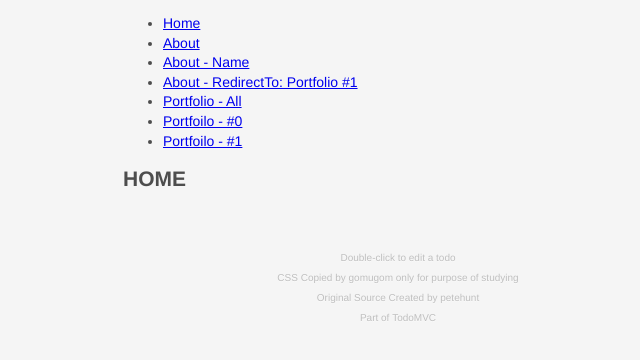
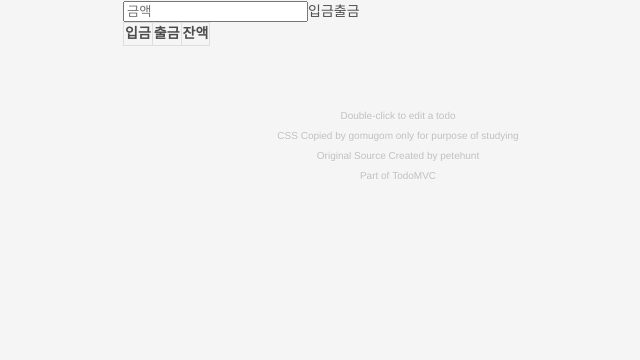
Before and after one commit to react-study/playground-4, a React app: page / in a window 1280 px wide. Shown: the top 360 px of the page, without its empty margins (242-882 px from the left). Built offline with nearby package versions, Linux system fonts and the light colour scheme.

Commit message:
'homework'

```diff
--- a/src/index.html
+++ b/src/index.html
@@ -5,6 +5,7 @@
     <meta name="viewport" content="width=device-width, initial-scale=1.0">
     <title>Todo App</title>
     <link rel="stylesheet" href="/Todos.css" />
+    <link rel="stylesheet" href="/reduxExample/table.css">
 </head>
 <body>
     <div id="root"></div>
--- a/src/main.js
+++ b/src/main.js
@@ -1,8 +1,9 @@
 import React from 'react';
 import ReactDom from 'react-dom';
-import RouterMain from './routerExample/routerMain';
+//import RouterMain from './routerExample/routerMain';
+import App from './reduxExample/App'
 
 ReactDom.render(
-  <RouterMain />,
+  <App />,
   document.getElementById('root')
 )
--- /dev/null
+++ b/src/reduxExample/AccountBook.js
@@ -0,0 +1,67 @@
+import React, {Component} from 'react';
+
+class AccountBook extends Component {
+    constructor(props) {
+        super(props);
+    }
+    AccountList() {
+        this.props.cashList.map((v,i) => {
+            console.log(v > 0)
+            if( v > 0 ) {
+                return `
+                    <tr>
+                        <td>${v}</td>
+                        <td></td>
+                        <td>${this.props.cash}</td>
+                    </tr>
+                `;
+            } else {
+                return `
+                    <tr>
+                        <td></td>
+                        <td>${Math.abs(v)}</td>
+                        <td>${this.props.cash}</td>
+                    </tr>
+                `;
+            }
+        });
+    }
+    render() {
+        return (
+            <table style={{borderCollapse: 'collapse'}}>
+                <thead>
+                <tr>
+                    <th>입금</th>
+                    <th>출금</th>
+                    <th>잔액</th>
+                </tr>
+                </thead>
+                <tbody>
+                    {
+                        this.props.cashList.map(({deposit, withdraw, cash},i) => {
+                            if( withdraw === '' ) {
+                                return (
+                                    <tr key={`data-row${i}`}>
+                                        <td>{deposit}</td>
+                                        <td></td>
+                                        <td>{cash}</td>
+                                    </tr>
+                                )
+                            } else {
+                                return (
+                                    <tr key={`data-row${i}`}>
+                                        <td></td>
+                                        <td>{Math.abs(withdraw)}</td>
+                                        <td>{cash}</td>
+                                    </tr>
+                                )
+                            }
+                        })
+                    }
+                </tbody>
+            </table>
+        )
+    }
+}
+
+export default AccountBook;
--- /dev/null
+++ b/src/reduxExample/App.js
@@ -0,0 +1,77 @@
+import React, {Component} from 'react';
+import update from 'immutability-helper';
+
+import InputBox from './InputBox';
+import AccountBook from './AccountBook';
+
+
+class App extends Component {
+    constructor(props) {
+        super(props);
+        this.state ={
+            cashList: [],
+            cash: 0
+        }
+    }
+
+    deposit(m) {
+        //입금
+        if( m === '') {
+            return false;
+        }
+        const money = Math.abs(+m);
+        const cash = this.state.cash + money;
+        this.setState(update(this.state, {
+            cashList: {
+                $push: [{
+                    deposit: money,
+                    withdraw: '',
+                    cash: cash
+                }]
+            },
+            cash: {
+                $set: cash
+            }
+        }));
+    }
+    withdraw(m) {
+        //출금
+        if( m === '') {
+            return false;
+        }
+        const money = -Math.abs(+m);
+        const cash = this.state.cash + money;
+        if( cash < 0 ) {
+            alert('잔액 부족');
+            return false;
+        }
+        this.setState(update(this.state, {
+            cashList: {
+                $push: [{
+                    deposit: '',
+                    withdraw: money,
+                    cash: cash
+                }]
+            },
+            cash: {
+                $set: cash
+            }
+        }));
+    }
+    render() {
+        return (
+            <div>
+                <InputBox
+                    deposit={(m) => this.deposit(m)}
+                    withdraw={(m) => this.withdraw(m)}
+                />
+                <AccountBook
+                    cashList={this.state.cashList}
+                    cash={this.state.cash}
+                />
+            </div>
+        )
+    }
+}
+
+export default App;
--- /dev/null
+++ b/src/reduxExample/InputBox.js
@@ -0,0 +1,57 @@
+import React, {Component} from 'react';
+
+class InputBox extends Component {
+    constructor(props) {
+        super(props);
+        this.state = {
+            money: ''
+        }
+    }
+
+    changeMoney(e) {
+        this.setState({
+            money: e.target.value
+        });
+    }
+    onlyNumver(e) {
+        const val = e.target.value;
+        if (/\D/g.test(val)) {
+            e.target.value = val.replace(/\D/g, '');
+        }
+    }
+    render() {
+        return (
+            <div>
+                <input
+                    type="text"
+                    placeholder="금액"
+                    onChange={(e) => this.changeMoney(e)}
+                    value={this.state.money}
+                    onKeyUp={(e) => this.onlyNumver(e)}
+                />
+                <button
+                    onClick={() => {
+                        this.props.deposit(this.state.money);
+                        this.setState({
+                            money: ''
+                        });
+                    }}
+                >
+                    입금
+                </button>
+                <button
+                    onClick={() => {
+                        this.props.withdraw(this.state.money);
+                        this.setState({
+                            money: ''
+                        });
+                    }}
+                >
+                    출금
+                </button>
+            </div>
+        )
+    }
+}
+
+export default InputBox;
--- /dev/null
+++ b/src/reduxExample/table.css
@@ -0,0 +1,4 @@
+table th,
+table td {
+    border: 1px solid #dedede;
+}
```
